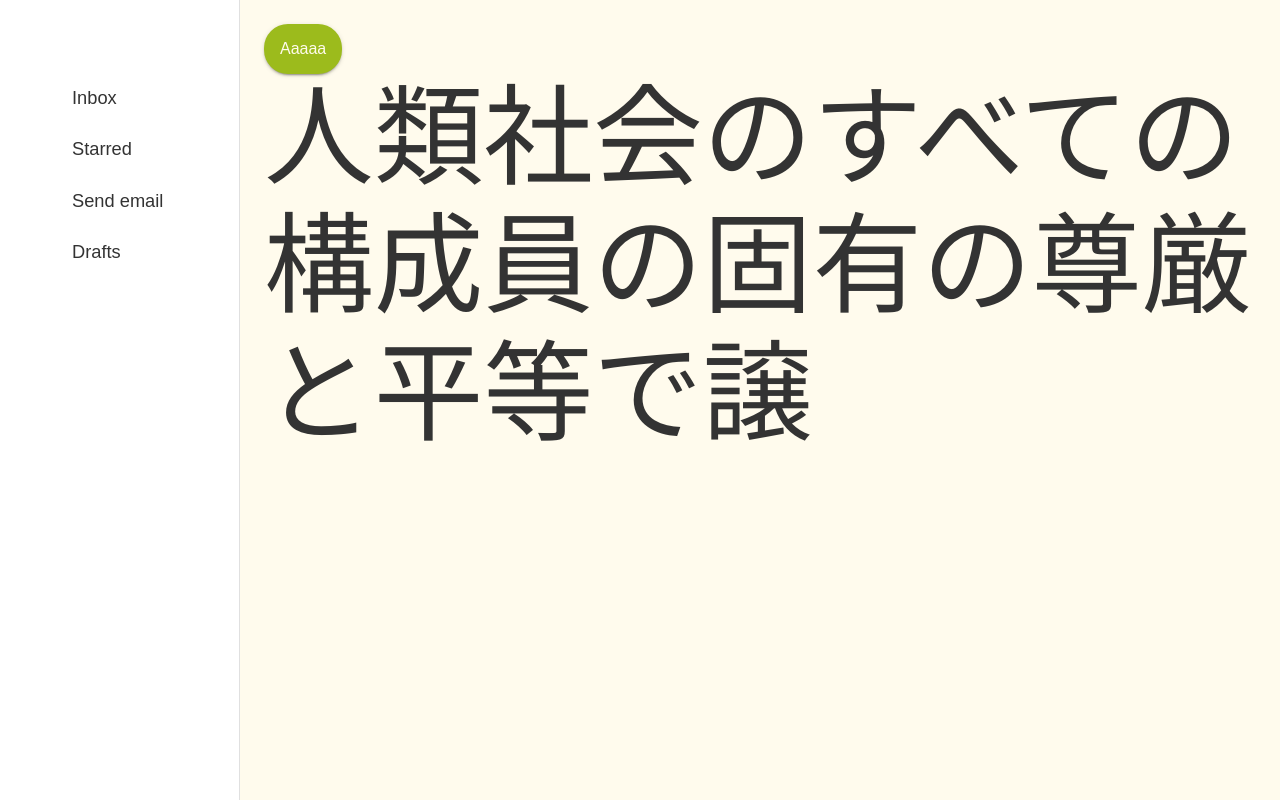
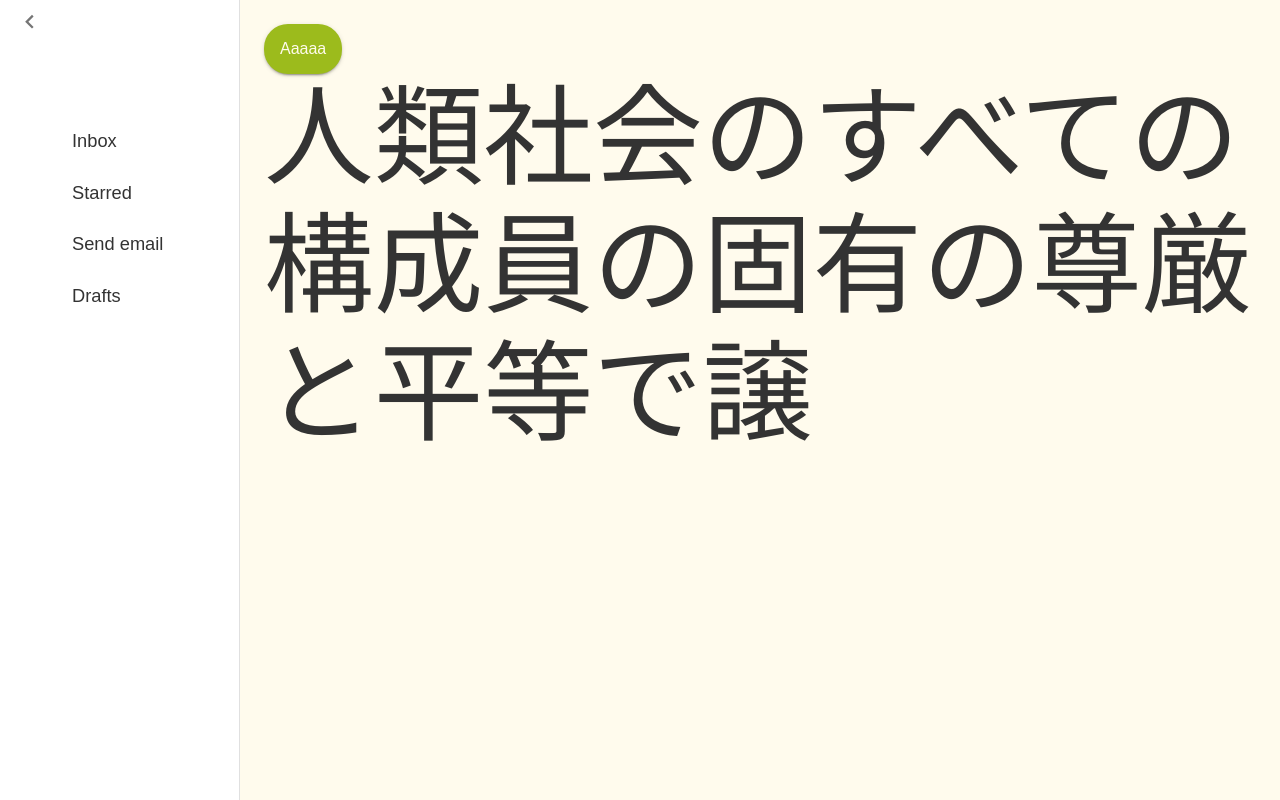
Before and after one commit to masaokaka/my-fridge-frontend, a React (Vite) app in the folder src/: page / in a window 1280 px wide. Built offline with nearby package versions, Linux system fonts and the light colour scheme; a web font is replaced by a local one.

Commit message:
update:#5 Drawerの開閉処理の実装

```diff
--- /dev/null
+++ b/src/src/components/uiParts/SideMenuLayout/hooks.ts
@@ -0,0 +1,39 @@
+import { CSSObject, Theme } from '@mui/material';
+
+/** サイドメニューの横幅 */
+export const DRAWER_WIDTH = 240;
+
+/**
+ * 開いた時のスタイル指定を返却する関数
+ *
+ * @function
+ * @param theme マテリアルUIのTheme
+ * @return CSSオブジェクト
+ */
+export const openedMixin = (theme: Theme): CSSObject => ({
+  width: DRAWER_WIDTH,
+  transition: theme.transitions.create('width', {
+    easing: theme.transitions.easing.sharp,
+    duration: theme.transitions.duration.enteringScreen,
+  }),
+  overflowX: 'hidden',
+});
+
+/**
+ * 閉じた時のスタイル指定を返却する関数
+ *
+ * @function
+ * @param theme マテリアルUIのTheme
+ * @return CSSオブジェクト
+ */
+export const closedMixin = (theme: Theme): CSSObject => ({
+  transition: theme.transitions.create('width', {
+    easing: theme.transitions.easing.sharp,
+    duration: theme.transitions.duration.leavingScreen,
+  }),
+  overflowX: 'hidden',
+  width: `calc(${theme.spacing(7)} + 1px)`,
+  [theme.breakpoints.up('sm')]: {
+    width: `calc(${theme.spacing(8)} + 1px)`,
+  },
+});
--- a/src/src/components/uiParts/SideMenuLayout/presenter.tsx
+++ b/src/src/components/uiParts/SideMenuLayout/presenter.tsx
@@ -1,20 +1,46 @@
-import { ReactNode } from 'react';
+import { ReactNode, useState } from 'react';
 import {
   Box,
   Drawer,
+  IconButton,
   List,
   ListItem,
   ListItemButton,
   ListItemIcon,
   ListItemText,
   Toolbar,
+  styled,
 } from '@mui/material';
-
-const drawerWidth = 240;
+import { ChevronLeft, ChevronRight } from '@mui/icons-material';
+import { DRAWER_WIDTH, closedMixin, openedMixin } from './hooks';
 
 type Props = {
   children: ReactNode;
 };
+
+/** Drawerスタイル */
+const FridgeDrawer = styled(Drawer)(({ theme, open }) => ({
+  width: DRAWER_WIDTH,
+  flexShrink: 0,
+  boxSizing: 'border-box',
+  // 開いた時のスタイル追加
+  ...(open && {
+    ...openedMixin(theme),
+    '& .MuiDrawer-paper': openedMixin(theme),
+  }),
+  // 閉じた時のスタイル追加
+  ...(!open && {
+    ...closedMixin(theme),
+    '& .MuiDrawer-paper': closedMixin(theme),
+  }),
+}));
+
+/** Drawerのヘッダースタイル */
+const DrawerHeader = styled('div')(({ theme }) => ({
+  display: 'flex',
+  alignItems: 'center',
+  paddingLeft: theme.spacing(1),
+}));
 
 /**
  * サイドメニューコンポーネント
@@ -22,20 +48,16 @@ type Props = {
  * @param children メインコンテンツ
  * @returns コンポーネント
  */
-const SideMenuLayout = ({ children }: Props) => (
+const SideMenuLayout = ({ children }: Props) => {
+  const [open, setOpen] = useState(true);
+  return (
     <Box sx={{ display: 'flex' }}>
-    <Drawer
-      sx={{
-        width: drawerWidth,
-        flexShrink: 0,
-        '& .MuiDrawer-paper': {
-          width: drawerWidth,
-          boxSizing: 'border-box',
-        },
-      }}
-      variant="permanent"
-      anchor="left"
-    >
+      <FridgeDrawer variant="permanent" open={open}>
+        <DrawerHeader>
+          <IconButton onClick={() => setOpen((isOpen) => !isOpen)}>
+            {open ? <ChevronLeft /> : <ChevronRight />}
+          </IconButton>
+        </DrawerHeader>
         <Toolbar />
         <List>
           {['Inbox', 'Starred', 'Send email', 'Drafts'].map((text) => (
@@ -49,11 +71,12 @@ const SideMenuLayout = ({ children }: Props) => (
             </ListItem>
           ))}
         </List>
-    </Drawer>
+      </FridgeDrawer>
       <Box component="main" sx={{ flexGrow: 1, p: 3 }}>
         {children}
       </Box>
     </Box>
   );
+};
 
 export default SideMenuLayout;
```
Lines whose indentation alone changed are shown as unchanged.
